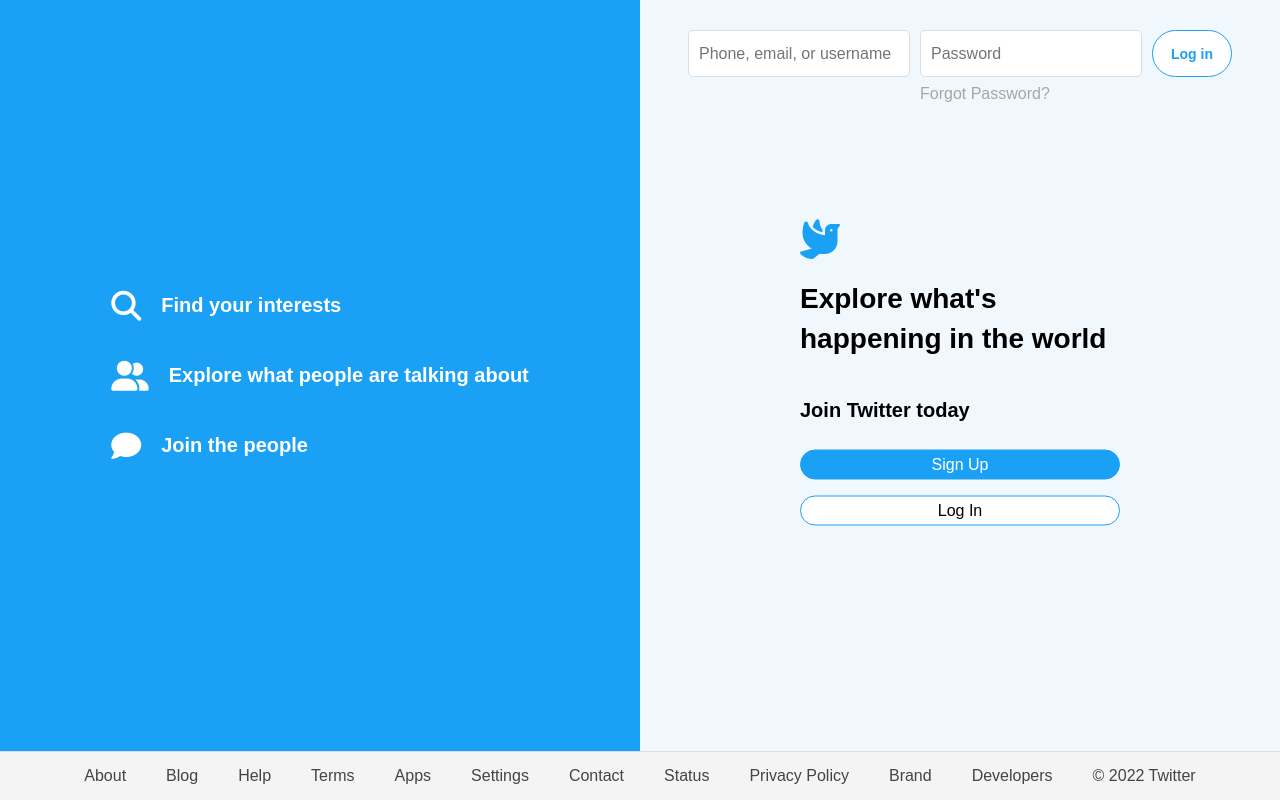
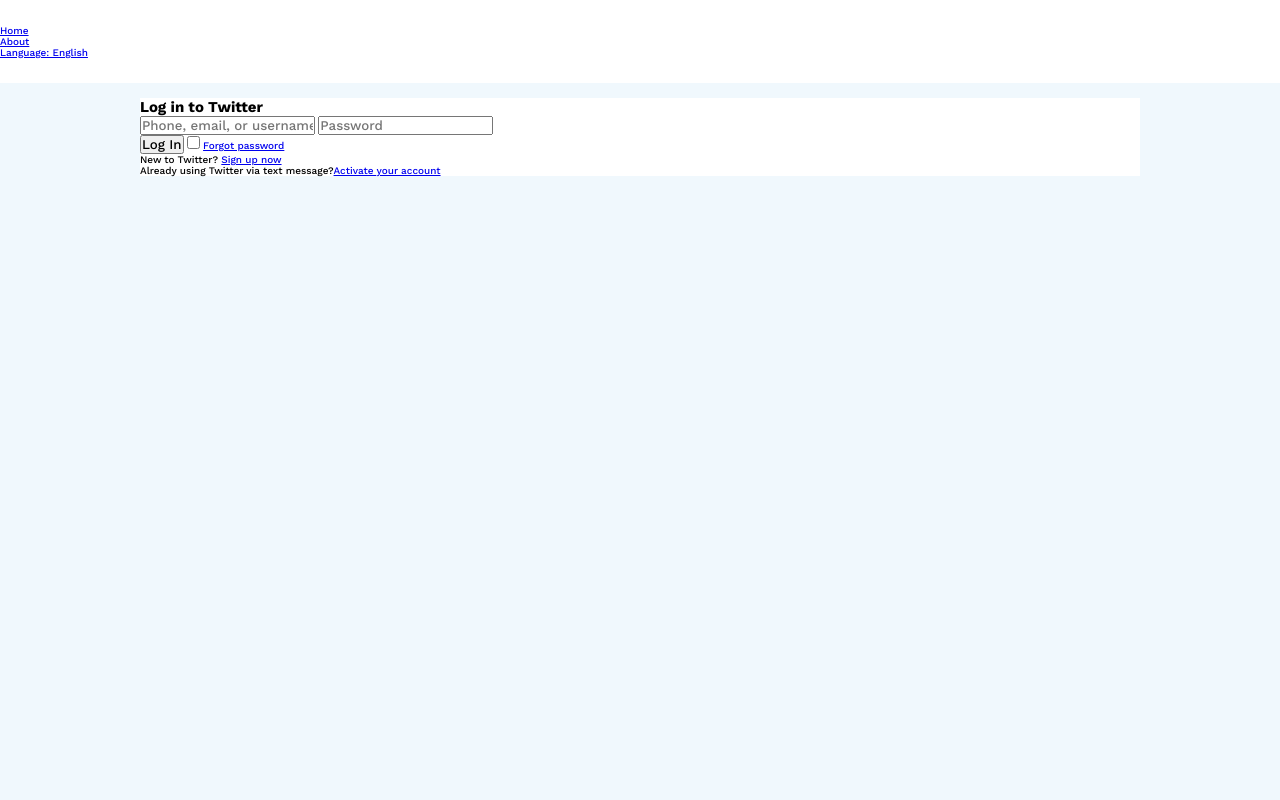
Before and after one commit to Chizaram-Igolo/twitter-clone, a PHP site: page / in a window 1280 px wide. Run offline with PHP 8.4, Linux system fonts and the light colour scheme; some libraries are stand-ins or nearby versions.

Commit message:
🌱 Create login page

```diff
--- a/index.html
+++ b/index.html
@@ -18,7 +18,7 @@
 </head>
 
 <body>
-    <!-- main page -->
+    <!-- index page -->
     <section class="main-page">
         <!-- left -->
         <div class="left">
@@ -74,6 +74,41 @@
         </footer>
         <!-- end of footer -->
     </section>
+    <!-- end of index page -->
+
+    <!-- login page -->
+    <section class="login-page">
+        <!-- login page nav -->
+        <nav class="login-page-nav">
+            <ul>
+                <li><a href="#"><i class="fas fas-dove"></i>Home</a></li>
+                <li><a href="#">About</a></li>
+                <li><a href="#">Language: English</a></li>
+            </ul>
+        </nav>
+        <!-- end of login page nav -->
+        <!-- login -->
+        <div class="login">
+            <div class="login-content">
+                <h2>Log in to Twitter</h2>
+                <form class="login-form">
+                    <input type="text" placeholder="Phone, email, or username" />
+                    <input type="password" placeholder="Password" />
+                    <div>
+                        <button type="button" class="login-form-btn">Log In</button>
+                        <input type="checkbox" id="check" class="login-form-checkbox" />
+                        <label for="check"><a href="#">Forgot password</a></label>
+                    </div>
+                    <footer class="login-footer">
+                        <p>New to Twitter? <a href="#">Sign up now</a></p>
+                        <p>Already using Twitter via text message?<a href="#">Activate your account</a></p>
+                    </footer>
+                </form>
+            </div>
+        </div>
+        <!-- end of login -->
+    </section>
+    <!-- end of login page -->
 </body>
 
 </html>
--- a/style.css
+++ b/style.css
@@ -2,7 +2,7 @@
 * {
   margin: 0;
   padding: 0;
-  font-family: "Josefin Sans", sans-serif;
+  font-family: "Work Sans", sans-serif;
   outline: none;
 }
 
@@ -19,7 +19,7 @@
 .main-page {
   width: 100%;
   height: 100vh;
-  display: grid;
+  display: none;
   grid-template-columns: repeat(2, 1fr);
   grid-template-rows: 1fr min-content;
 }
@@ -186,3 +186,33 @@
 }
 /* end of footer */
 /* end of main page */
+
+/* login page */
+.login-page {
+  width: 100%;
+  height: 100vh;
+  display: grid;
+  grid-template-columns: minmax(5rem, 1fr) 2fr minmax(5rem, 1fr);
+  grid-template-rows: repeat(2, min-content) 1fr;
+  grid-row-gap: 1.5rem;
+}
+
+/* login page nav */
+.login-page-nav {
+  grid-column: 1 / -1;
+  grid-row: 1 / 2;
+  background-color: #fff;
+  padding: 2.5rem 0;
+}
+/* end of login page nav */
+
+/* login */
+.login {
+  grid-column: 2 / 3;
+  grid-row: 2 / 3;
+  background: #fff;
+  width: 100rem;
+}
+/* end of login */
+
+/* end of login page */
```
